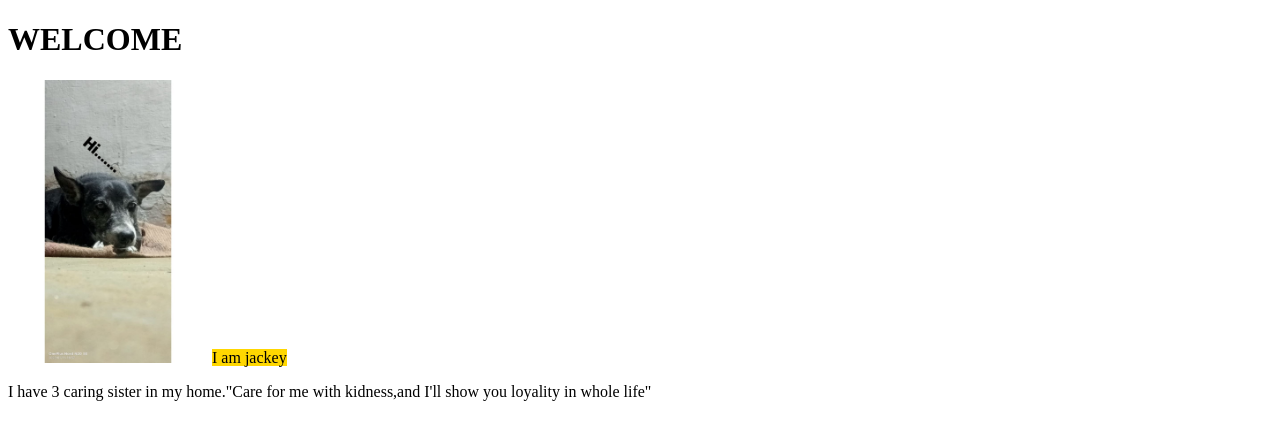
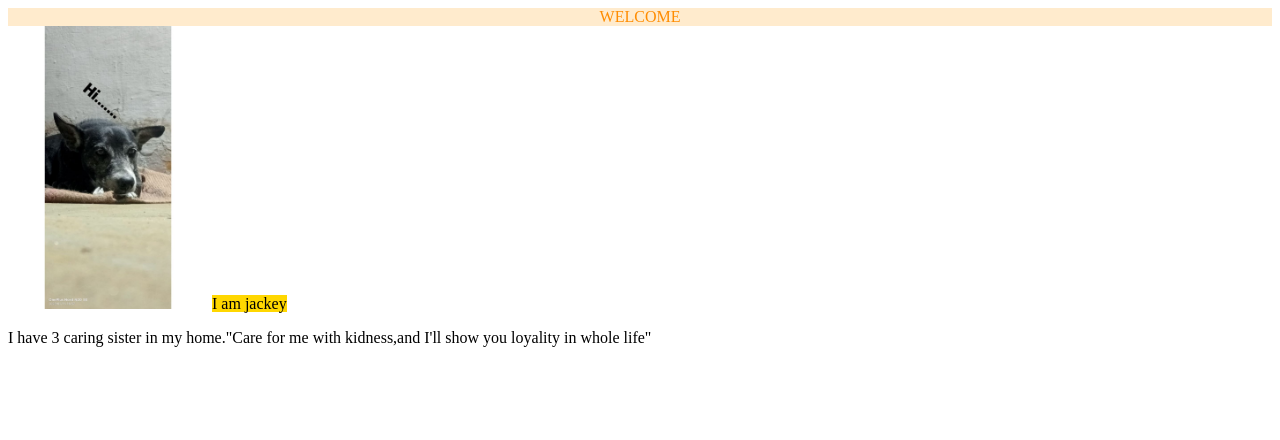
Before and after one commit to habibaarthi/1html, a plain HTML site: page index.html in a window 1280 px wide. Drawn offline with Linux system fonts and the light colour scheme.

Commit message:
3 commit

```diff
--- a/index.html
+++ b/index.html
@@ -6,7 +6,7 @@
     <title>my first website</title>
 </head>
 <body>
-    <h1>WELCOME</h1>
+    <div class="first" style="background-color: blanchedalmond;text-align: center; color: darkorange;">WELCOME </div>
     <img width="200px" src="jackey.jpeg" alt="">
     <span style="background-color: gold;"> I am jackey</span>
     <p> I have 3 caring sister in my home."Care for me with kidness,and I'll show you loyality in whole life"</p>
```
